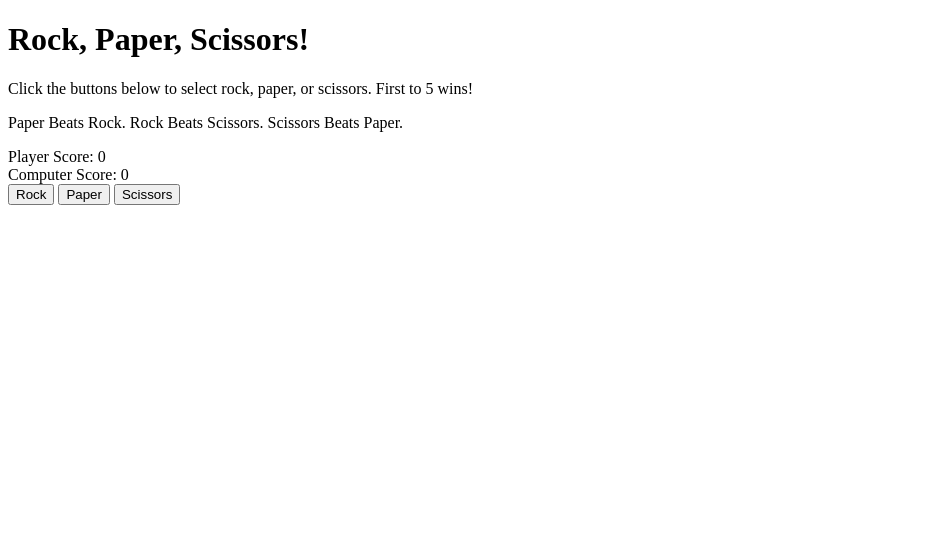
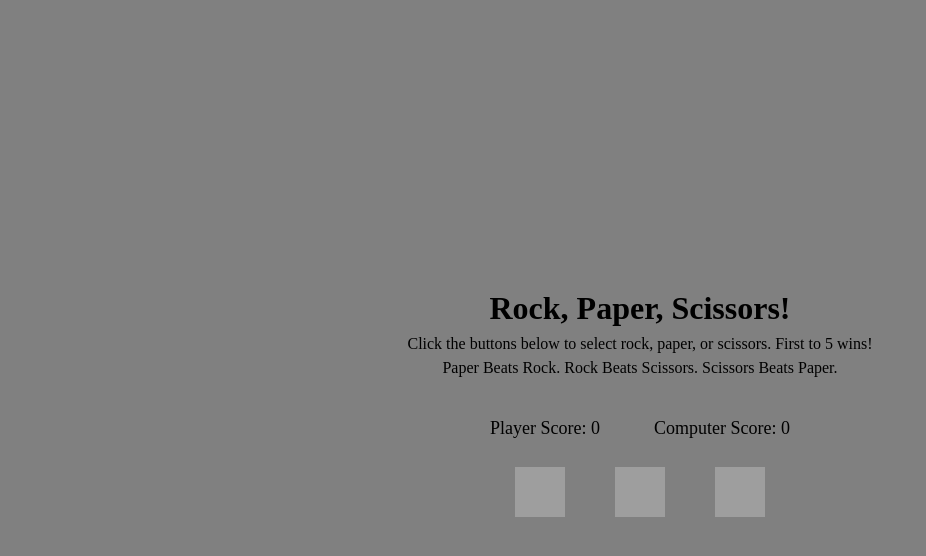
Before and after one commit to rexiiichav/rock-paper-scissors, a plain HTML site: page index.html in a window 1280 px wide. Shown: the whole page, without its empty margins (0-926 px from the left). Drawn offline with Linux system fonts and the light colour scheme; grey boxes are pictures that could not be loaded.

Commit message:
Add Styles

```diff
--- a/index.html
+++ b/index.html
@@ -8,6 +8,7 @@
     <link rel="stylesheet" href="styles.css" />
   </head>
   <body>
+    <div id="container">
       <h1>Rock, Paper, Scissors!</h1>
       <p>
         Click the buttons below to select rock, paper, or scissors. First to 5
@@ -16,11 +17,30 @@
       <p>Paper Beats Rock. Rock Beats Scissors. Scissors Beats Paper.</p>
       <div></div>
       <div id="result"></div>
+
+      <div id="scores">
         <div id="pScore">Player Score: 0</div>
         <div id="cScore">Computer Score: 0</div>
-    <button id="rock">Rock</button>
-    <button id="paper">Paper</button>
-    <button id="scissors">Scissors</button>
+      </div>
+
+      <div id="buttons">
+        <img
+          id="rock"
+          src="https://cdn-icons-png.flaticon.com/512/4211/4211513.png"
+          alt=""
+        />
+        <img
+          id="paper"
+          src="https://cdn-icons-png.flaticon.com/512/2377/2377960.png"
+          alt=""
+        />
+        <img
+          id="scissors"
+          src="https://cdn-icons-png.flaticon.com/512/2542/2542041.png"
+          alt=""
+        />
+      </div>
+    </div>
   </body>
   <script src="script.js"></script>
 </html>
--- a/script.js
+++ b/script.js
@@ -54,7 +54,7 @@ function adjustScore (resultOfGame) {
 let pScore = document.querySelector('#pScore');
 let cScore = document.querySelector('#cScore');
 let result = document.querySelector('#result')
-let buttons = document.querySelectorAll('button');
+let buttons = document.querySelectorAll('img');
 
 playerScore = 0;
 computerScore = 0;
--- a/styles.css
+++ b/styles.css
@@ -0,0 +1,122 @@
+/* Box sizing rules */
+*,
+*::before,
+*::after {
+    box-sizing: border-box;
+}
+
+/* Remove default margin */
+body,
+h1,
+h2,
+h3,
+h4,
+p,
+figure,
+blockquote,
+dl,
+dd {
+    margin: 0;
+}
+
+/* Remove list styles on ul, ol elements with a list role, which suggests default styling will be removed */
+ul[role='list'],
+ol[role='list'] {
+    list-style: none;
+}
+
+/* Set core root defaults */
+html:focus-within {
+    scroll-behavior: smooth;
+}
+
+/* Set core body defaults */
+body {
+    min-height: 100vh;
+    text-rendering: optimizeSpeed;
+    line-height: 1.5;
+}
+
+/* A elements that don't have a class get default styles */
+a:not([class]) {
+    text-decoration-skip-ink: auto;
+}
+
+/* Make images easier to work with */
+img,
+picture {
+    max-width: 100%;
+    display: block;
+}
+
+/* Inherit fonts for inputs and buttons */
+input,
+button,
+textarea,
+select {
+    font: inherit;
+}
+
+/* Remove all animations, transitions and smooth scroll for people that prefer not to see them */
+@media (prefers-reduced-motion: reduce) {
+    html:focus-within {
+        scroll-behavior: auto;
+    }
+
+    *,
+    *::before,
+    *::after {
+        animation-duration: 0.01ms !important;
+        animation-iteration-count: 1 !important;
+        transition-duration: 0.01ms !important;
+        scroll-behavior: auto !important;
+    }
+}
+
+div#container {
+    width: 100vw;
+    height: 100vh;
+    background-color: gray;
+    padding: 20px;
+    margin: 0;
+    border: none;
+    display: flex;
+    justify-content: center;
+    align-items: center;
+    flex-direction: column;
+
+}
+
+div#scores {
+    width: 300px;
+    margin: 15px 0px 25px 0px;
+    display: flex;
+    justify-content: space-between;
+    font-size: 18px;
+}
+
+div#buttons {
+    width: 300px;
+    display: flex;
+    justify-content: space-around;
+}
+
+div#result {
+    margin-top: 20px;
+}
+
+p, div {
+    text-align: center;
+}
+
+img {
+    width: 50px;
+    height: 50px;
+    transition: 2s;
+}
+
+img:hover {
+    width: 75px;
+    height: 75px;
+    transition: 2s;
+}
```
Lines whose indentation alone changed are shown as unchanged.
